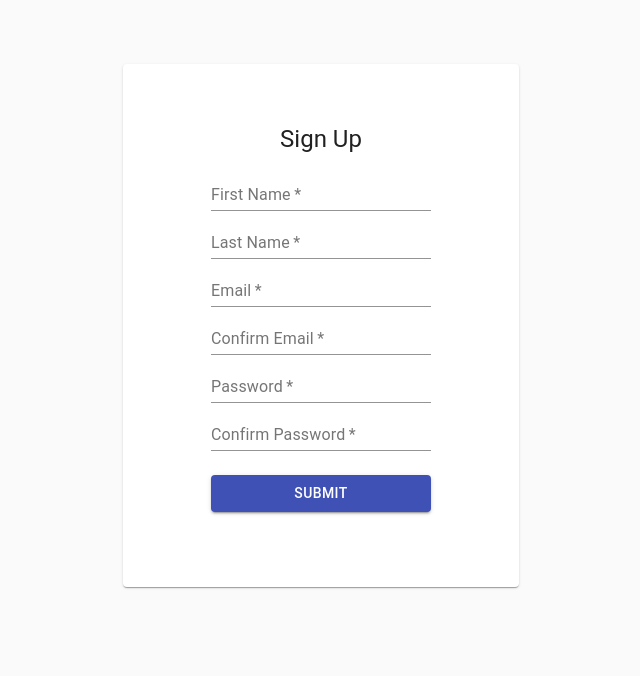
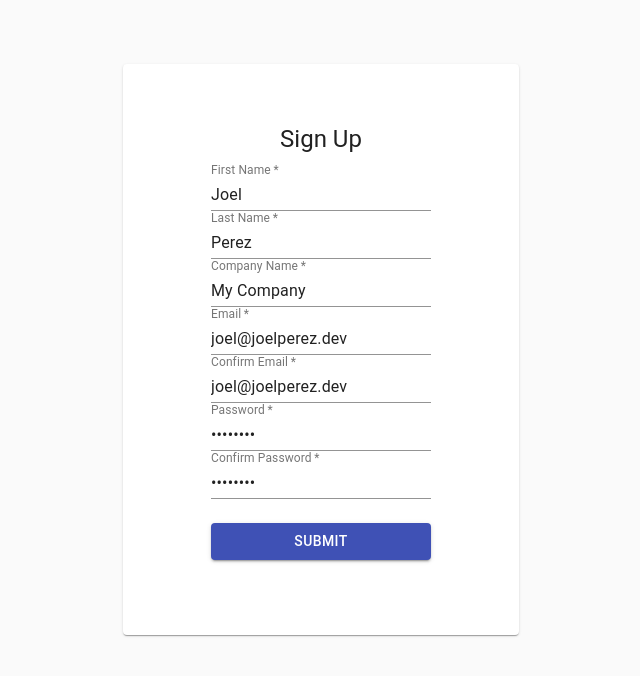
Before and after one commit to lambdax-enteprise-device/frontend, a React (Create React App) app: page /signup in a window 1280 px wide. Shown: the top 676 px of the page, without its empty margins (319-959 px from the left). Built offline with nearby package versions, Linux system fonts and the light colour scheme.

Commit message:
added company name field. Tested that onSubmit is firing

```diff
--- a/src/components/auth/SignUp.js
+++ b/src/components/auth/SignUp.js
@@ -1,4 +1,8 @@
-// import React, { useState } from "react";
+import React from "react";
+import { useFormik } from "formik";
+import * as Yup from "yup";
+import axios from "axios";
+
 // import Avatar from "@material-ui/core/Avatar";
 import Button from "@material-ui/core/Button";
 import CssBaseline from "@material-ui/core/CssBaseline";
@@ -14,10 +18,6 @@ import Container from "@material-ui/core/Container";
 import Paper from "@material-ui/core/Paper";
 
 import { makeStyles } from "@material-ui/core/styles";
-
-import React from "react";
-import { useFormik } from "formik";
-import * as Yup from "yup";
 
 const useStyles = makeStyles(theme => ({
   paper: {
@@ -43,13 +43,13 @@ const SignupForm = () => {
   const classes = useStyles();
   const formik = useFormik({
     initialValues: {
-      password: "",
-      confirmPassword: "",
-      companyName: "",
-      firstName: "",
-      lastName: "",
-      email: "",
-      confirmEmail: ""
+      password: "12345678",
+      confirmPassword: "12345678",
+      companyName: "My Company",
+      firstName: "Joel",
+      lastName: "Perez",
+      email: "joel@joelperez.dev",
+      confirmEmail: "joel@joelperez.dev"
     },
     validationSchema: Yup.object({
       password: Yup.string()
@@ -75,10 +75,23 @@ const SignupForm = () => {
         .email("Invalid email address")
         .required("Required")
         .oneOf([Yup.ref("email"), null], "Email addresses must match")
+      // TODO: Require complex passwords
     }),
+    // TODO: Update to only validate during onBlur events
     onSubmit: values => {
+      alert(JSON.stringify(values, null, 2));
       console.log(values);
-      alert(JSON.stringify(values, null, 2));
+      axios
+        .post(
+          "https://enterprise-devices.herokuapp.com/api/auth/signup",
+          values
+        )
+        .then(res => {
+          console.log(res);
+        })
+        .catch(err => {
+          console.log(err);
+        });
     }
   });
   return (
@@ -95,6 +108,7 @@ const SignupForm = () => {
             type="text"
             id="first-name"
             required
+            onChange={formik.handleChange}
             {...formik.getFieldProps("firstName")}
           />
           {formik.touched.firstName && formik.errors.firstName ? (
@@ -112,6 +126,15 @@ const SignupForm = () => {
           {formik.touched.lastName && formik.errors.lastName ? (
             <div>{formik.errors.lastName}</div>
           ) : null}
+          <TextField
+            label="Company Name"
+            name="companyName"
+            type="text"
+            id="company-name"
+            required
+            onChange={formik.handleChange}
+            {...formik.getFieldProps("companyName")}
+          />
 
           <TextField
             label="Email"
```
